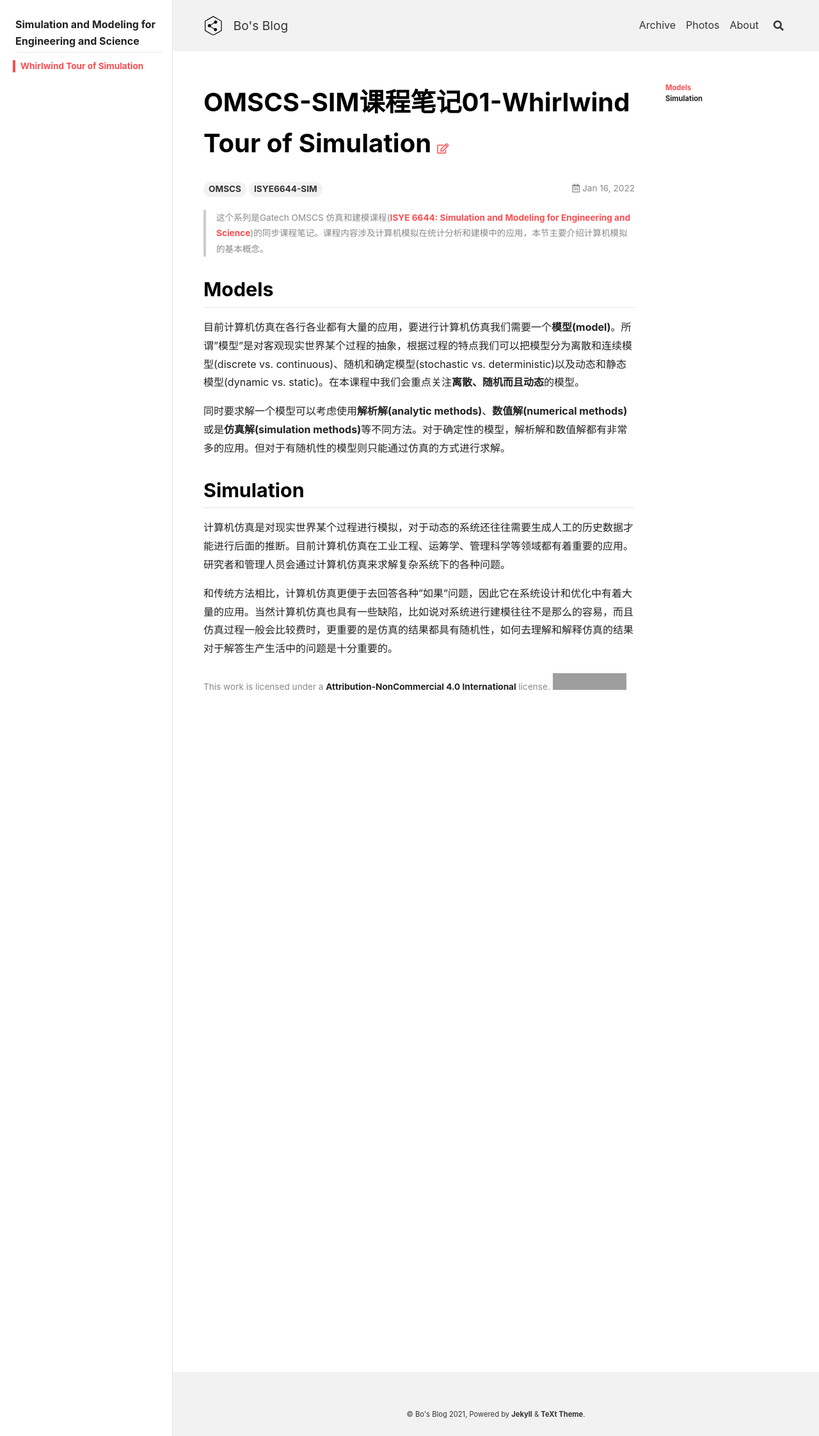
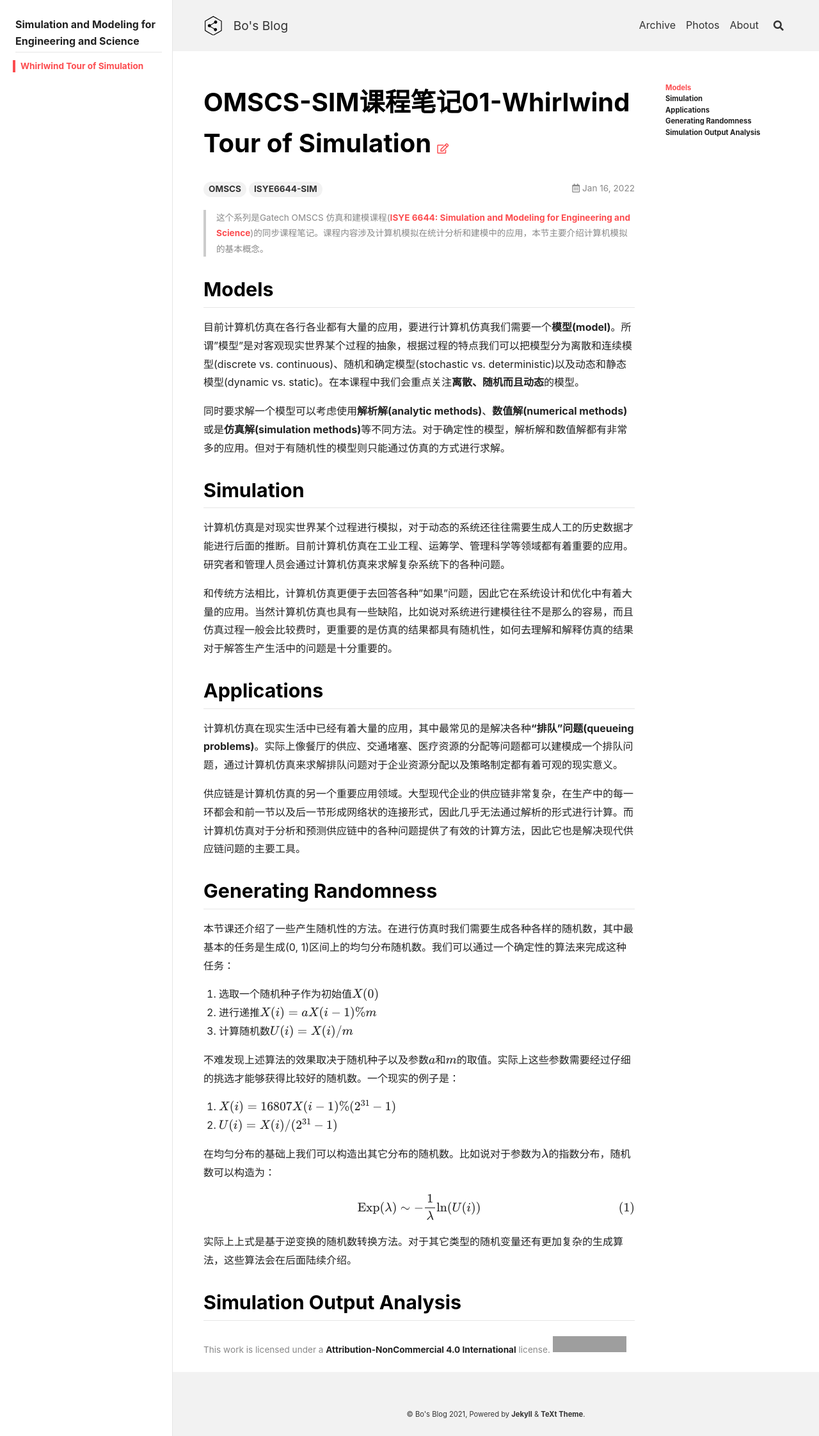
Before and after one commit to peng00bo00/peng00bo00_previous_blog, a Jekyll site: the page built from _posts/2022-01-16-OMSCS-SIM-NOTES-01.md, in a window 1280 px wide. Shown: the whole page at 64% size. Built offline with Jekyll 4.4.1, drawn with Linux system fonts in a browser that asks for light colours; nearby versions of some CDN libraries; formulas are drawn with MathJax 3; grey boxes are pictures that could not be loaded.

Commit message:
Update 2022-01-16-OMSCS-SIM-NOTES-01.md

```diff
--- a/_posts/2022-01-16-OMSCS-SIM-NOTES-01.md
+++ b/_posts/2022-01-16-OMSCS-SIM-NOTES-01.md
@@ -23,3 +23,32 @@ sidebar:
 计算机仿真是对现实世界某个过程进行模拟，对于动态的系统还往往需要生成人工的历史数据才能进行后面的推断。目前计算机仿真在工业工程、运筹学、管理科学等领域都有着重要的应用。研究者和管理人员会通过计算机仿真来求解复杂系统下的各种问题。
 
 和传统方法相比，计算机仿真更便于去回答各种"如果"问题，因此它在系统设计和优化中有着大量的应用。当然计算机仿真也具有一些缺陷，比如说对系统进行建模往往不是那么的容易，而且仿真过程一般会比较费时，更重要的是仿真的结果都具有随机性，如何去理解和解释仿真的结果对于解答生产生活中的问题是十分重要的。
+
+## Applications
+
+计算机仿真在现实生活中已经有着大量的应用，其中最常见的是解决各种**"排队"问题(queueing problems)**。实际上像餐厅的供应、交通堵塞、医疗资源的分配等问题都可以建模成一个排队问题，通过计算机仿真来求解排队问题对于企业资源分配以及策略制定都有着可观的现实意义。
+
+供应链是计算机仿真的另一个重要应用领域。大型现代企业的供应链非常复杂，在生产中的每一环都会和前一节以及后一节形成网络状的连接形式，因此几乎无法通过解析的形式进行计算。而计算机仿真对于分析和预测供应链中的各种问题提供了有效的计算方法，因此它也是解决现代供应链问题的主要工具。
+
+## Generating Randomness
+
+本节课还介绍了一些产生随机性的方法。在进行仿真时我们需要生成各种各样的随机数，其中最基本的任务是生成(0, 1)区间上的均匀分布随机数。我们可以通过一个确定性的算法来完成这种任务：
+
+1. 选取一个随机种子作为初始值$X(0)$
+2. 进行递推$X(i) = a X(i-1) \% m$
+3. 计算随机数$U(i) = X(i) / m$
+
+不难发现上述算法的效果取决于随机种子以及参数$a$和$m$的取值。实际上这些参数需要经过仔细的挑选才能够获得比较好的随机数。一个现实的例子是：
+
+1. $X(i) = 16807 X(i-1) \% (2^{31}-1)$
+2. $U(i) = X(i) / (2^{31}-1)$
+
+在均匀分布的基础上我们可以构造出其它分布的随机数。比如说对于参数为$\lambda$的指数分布，随机数可以构造为：
+
+$$
+\text{Exp} (\lambda) \sim -\frac{1}{\lambda} \ln (U(i))
+$$
+
+实际上上式是基于逆变换的随机数转换方法。对于其它类型的随机变量还有更加复杂的生成算法，这些算法会在后面陆续介绍。
+
+## Simulation Output Analysis
```
